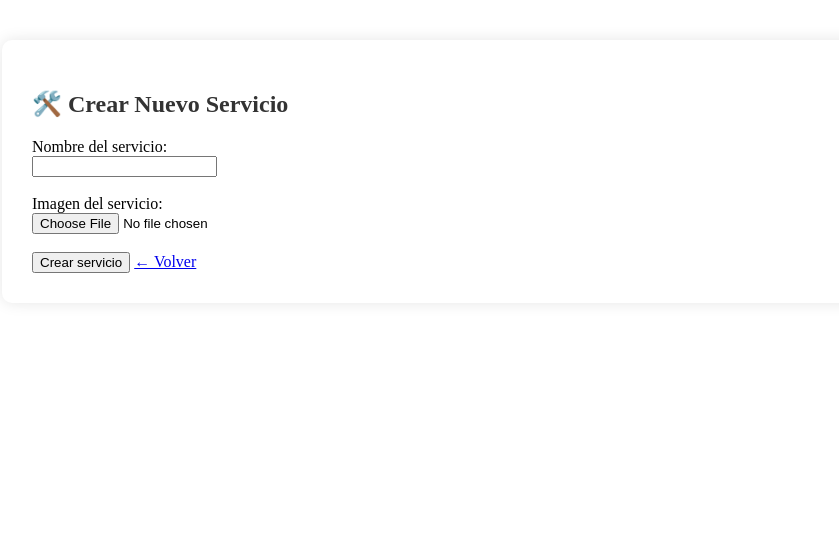
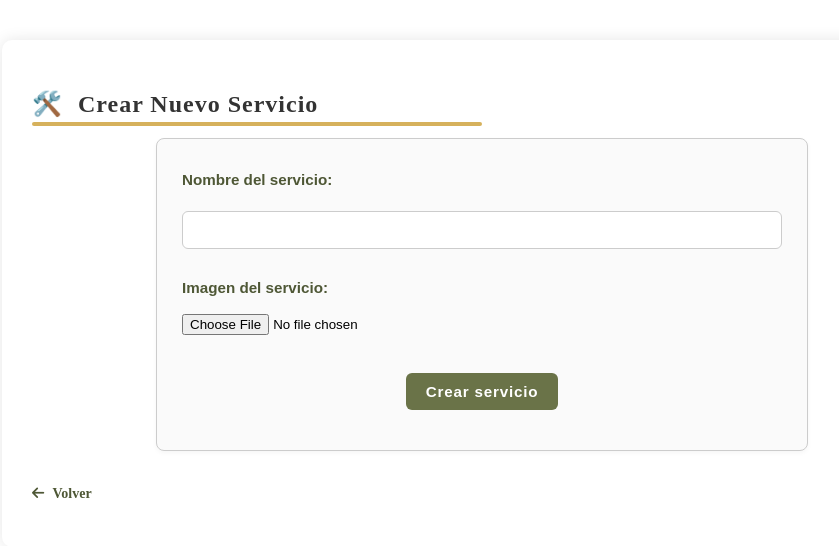
Before and after one commit to antonellavillani/nuevopack, a PHP site: page /nuevopack/admin-xyz2025/servicios_abm/servicios_crear.php in a window 1280 px wide. Shown: the top 546 px of the page, without its empty margins (158-997 px from the left). Run offline with PHP 8.4, Linux system fonts and the light colour scheme; the visitor is signed in with stand-in values (Sample User, id 1).

Commit message:
style: Mejoré los estilos del formulario y acciones de servicios.php

```diff
--- a/admin-xyz2025/servicios_abm/servicios_crear.php
+++ b/admin-xyz2025/servicios_abm/servicios_crear.php
@@ -47,25 +47,26 @@ if ($_SERVER["REQUEST_METHOD"] == "POST") {
     <meta charset="UTF-8">
     <title>Crear Servicio</title>
     <link rel="stylesheet" href="../estilos/estilos_admin.css">
+    <link rel="stylesheet" href="https://cdnjs.cloudflare.com/ajax/libs/font-awesome/6.5.0/css/all.min.css">
 </head>
 <body>
     <div class="contenedor">
-        <h2>🛠️ Crear Nuevo Servicio</h2>
+        <h2 class="titulo-pagina icono-servicio">Crear Nuevo Servicio</h2>
 
         <?php if ($mensaje): ?>
             <p><?= $mensaje ?></p>
         <?php endif; ?>
 
-        <form action="" method="POST" enctype="multipart/form-data">
+        <form action="" method="POST" enctype="multipart/form-data" class="formulario-admin">
             <label for="nombre">Nombre del servicio:</label><br>
             <input type="text" name="nombre" id="nombre" required><br><br>
 
             <label for="foto">Imagen del servicio:</label><br>
             <input type="file" name="foto" id="foto" accept="image/*" required><br><br>
 
-            <button type="submit">Crear servicio</button>
-            <a href="../servicios.php">← Volver</a>
+            <button type="submit" class="btn-guardar">Crear servicio</button>
         </form>
+        <a href="../servicios.php" class="link-volver"><i class="fa-solid fa-arrow-left"></i> Volver</a>
     </div>
 </body>
 </html>
```
Also changed, not shown: admin-xyz2025/servicios_abm/servicios_editar.php (+5 -4 lines).
